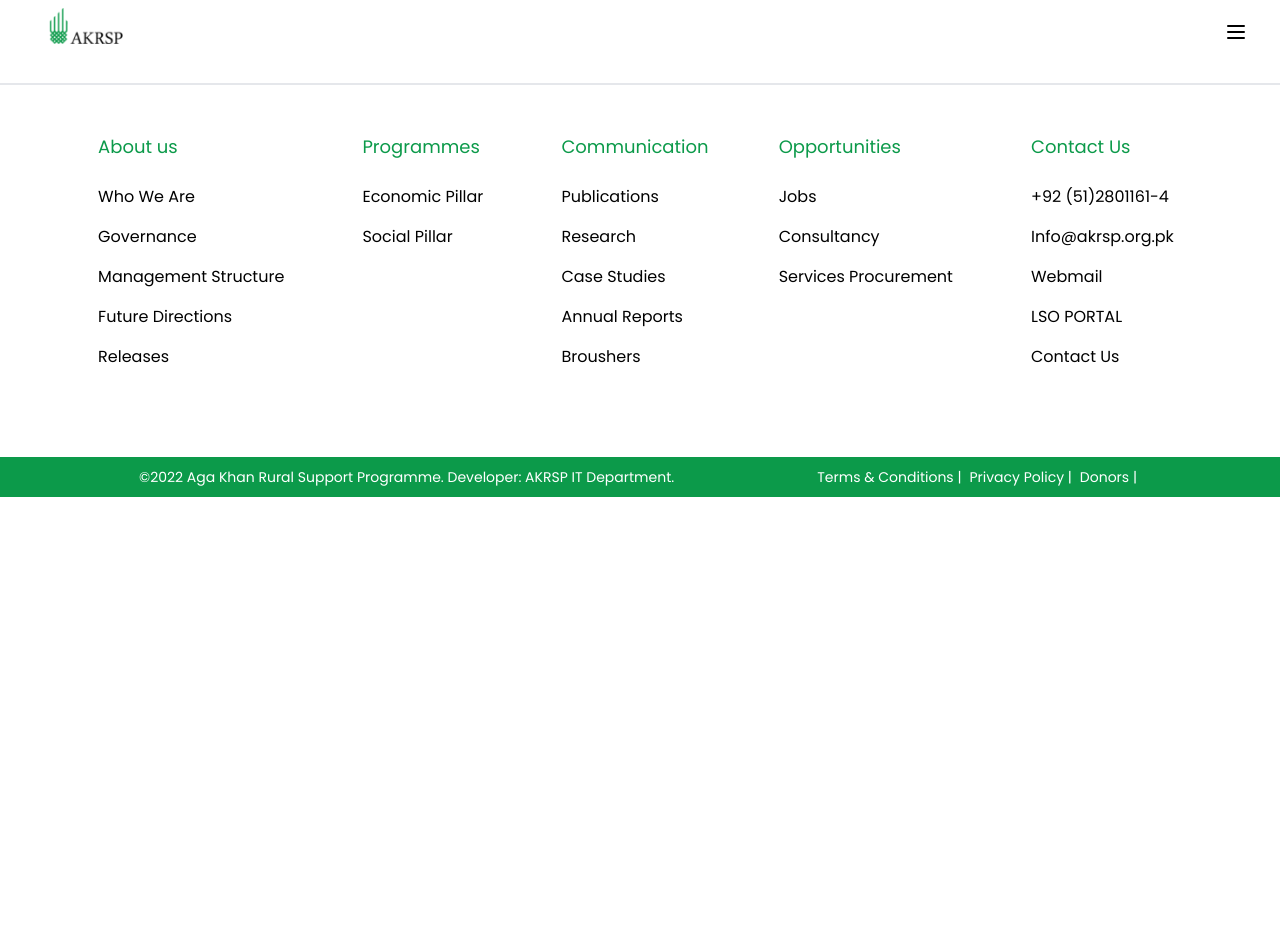
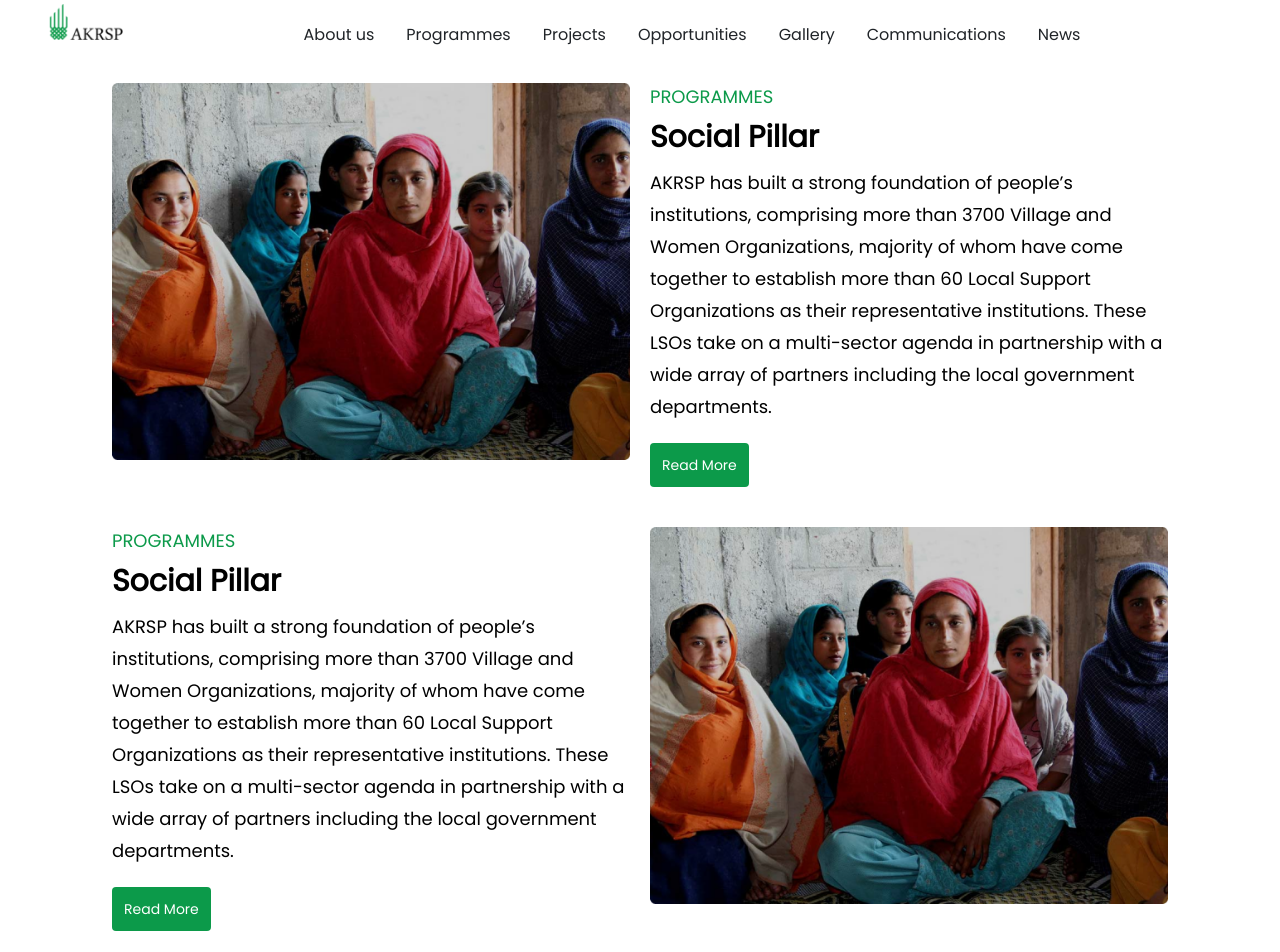
Before and after one commit to AyazAslam101/AKRSP, a Next.js app: page / in a window 1280 px wide. Shown: the top 952 px of the page. Before the commit the page ends 800 px from the top, so only its background shows below. Built offline with nearby package versions, Linux system fonts and the light colour scheme.

Commit message:
work on navbar and footer

```diff
--- a/components/Button.tsx
+++ b/components/Button.tsx
@@ -8,7 +8,7 @@ const Button = (props: {
 }) => {
   const { setOpen, navigation, open } = props;
   return (
-    <div className="overflow-hidden z-100">
+    <div className="lg:hidden">
       <button
         onClick={() => {
           setOpen(true);
@@ -16,9 +16,8 @@ const Button = (props: {
       >
         {props.children}
       </button>
-      <div className="relative -top-8">
       {open && (
-        <div>
+        <div className="relative -top-10 -right-1">
           <button
             onClick={() => {
               setOpen(false);
@@ -29,7 +28,7 @@ const Button = (props: {
           </button>
 
           {navigation.main.map((item: any) => (
-            <div key={item.name} className="px-5 py-2 bg-tertiary">
+            <div key={item.name} className="px-5 py-2 bg-tertiary ">
               <a
                 href={item.href}
                 className="font-medium text-normal text-secondary p-5"
@@ -40,7 +39,6 @@ const Button = (props: {
           ))}
         </div>
       )}
-      </div>
     </div>
   );
 };
--- a/components/Footer/Footer.tsx
+++ b/components/Footer/Footer.tsx
@@ -73,7 +73,7 @@ const navigation = {
 
 const Footer = () => {
   return (
-    <footer className="bg-white border-t-2 mt-8">
+    <footer className="bg-white border-t-2 mt-7">
       <div className="max-w-7xl mx-auto py-10 px-4 overflow-hidden sm:px-6 lg:px-8">
         <div className="flex justify-center justify-evenly">
           {navigation?.links?.map((item, key) => (
@@ -85,11 +85,9 @@ const Footer = () => {
                 {item?.name}
               </a>
               <div className="mt-4">
-                {item?.lists?.map((list,key) => (
-                  <p className="p-2 -ml-2 font-sans font-normal text-medium">
-                    <a href={list?.href}>
-                    {list?.name}
-                    </a>
+                {item?.lists?.map((list, key) => (
+                  <p className="p-2 -ml-2 font-sans font-normal text-md">
+                    <a href={list?.href}>{list?.name}</a>
                   </p>
                 ))}
               </div>
@@ -97,7 +95,7 @@ const Footer = () => {
           ))}
         </div>
       </div>
-      <div className="flex justify-center items-baseline justify-evenly bg-primary h-10 mb-1 mt-8">
+      <div className="flex justify-center items-baseline justify-evenly bg-primary mb-1 mt-8">
         <div>
           <p className="text-center text-sm text-white">
             &copy;{new Date().getFullYear()} Aga Khan Rural Support Programme.
--- /dev/null
+++ b/components/Header/Header.tsx
@@ -0,0 +1,60 @@
+import React from "react";
+import People from "../../public/people.png";
+import Image from "next/image";
+import Layout from "../Layout";
+const Header = () => {
+  return (
+    <>
+      <Layout>
+        <div>
+          <div className="grid grid-cols-2 gap-5">
+            <div>
+              <Image src={People} alt="alt" />
+            </div>
+            <div>
+              <h1 className="text-primary text-lg">PROGRAMMES</h1>
+              <p className="text-3xl font-semibold	mt-2">Social Pillar</p>
+              <p className="text-lg  mt-3 leading-8">
+                AKRSP has built a strong foundation of people’s institutions,
+                comprising more than 3700 Village and Women Organizations,
+                majority of whom have come together to establish more than 60
+                Local Support Organizations as their representative
+                institutions. These LSOs take on a multi-sector agenda in
+                partnership with a wide array of partners including the local
+                government departments.
+              </p>
+              <button className="mt-5 bg-primary px-3 py-3 rounded text-white text-sm">
+                Read More
+              </button>
+            </div>
+          </div>
+          <div className="grid grid-cols-2 gap-5 mt-10">
+            <div>
+              <h1 className="text-primary text-lg">PROGRAMMES</h1>
+              <p className="text-3xl font-semibold mt-2 textback">
+                Social Pillar
+              </p>
+              <p className="text-lg mt-3 leading-8">
+                AKRSP has built a strong foundation of people’s institutions,
+                comprising more than 3700 Village and Women Organizations,
+                majority of whom have come together to establish more than 60
+                Local Support Organizations as their representative
+                institutions. These LSOs take on a multi-sector agenda in
+                partnership with a wide array of partners including the local
+                government departments.
+              </p>
+              <button className="mt-5 bg-primary px-3 py-3 rounded text-white text-sm">
+                Read More
+              </button>
+            </div>
+            <div>
+              <Image src={People} alt="alt" className="bg-repeat" />
+            </div>
+          </div>
+        </div>
+      </Layout>
+    </>
+  );
+};
+
+export default Header;
--- a/components/Layout.tsx
+++ b/components/Layout.tsx
@@ -2,11 +2,11 @@ import React from "react";
 import Footer from "./Footer/Footer";
 import Navbar from "./Navbar/Navbar";
 
-const Layout = (props: { children: any}) => {
+const Layout = (props: { children: any }) => {
   return (
     <div>
       <Navbar />
-      {props.children}
+      <div className="m-8 ml-28 mr-28">{props.children}</div>
       <Footer />
     </div>
   );
--- a/components/Navbar/Navbar.tsx
+++ b/components/Navbar/Navbar.tsx
@@ -15,10 +15,10 @@ const navigation = {
 };
 
 const Navbar = () => {
-  const [open, setOpen] = useState(false);
+  const [open, setOpen] = useState(true);
   return (
     <>
-      <div className="mx-auto sm:px-4 lg:px-8 m-2">
+      <div className="mx-auto sm:px-4 lg:px-8 m-1">
         <div className="flex-shrink-0 flex justify-center items-baseline justify-between ">
           <div className="px-2 ml-2">
             <a href="/">
@@ -30,11 +30,12 @@ const Navbar = () => {
               />
             </a>
           </div>
-          <div className="flex hidden">
+          <div className="lg:block lg:block hidden">
+            <div className="flex">
               {navigation.main.map((item) => (
-              <div key={item.name} className="px-2 py-2">
+                <div key={item.name} className="px-2 md:px-1 py-2 md:py-1">
                   <a
-                  href={item.href}
+                    // href={item.href}
                     className="font-medium text-normal text-secondary p-3"
                   >
                     {item.name}
@@ -42,11 +43,13 @@ const Navbar = () => {
                 </div>
               ))}
             </div>
+          </div>
+          <div className="absoulte shrink  top-2 right-0">
             <Button setOpen={setOpen} open={open} navigation={navigation}>
               <svg
-              height="24"
+                height="26"
                 viewBox="0 0 24 24"
-              width="24"
+                width="26"
                 xmlns="http://www.w3.org/2000/svg"
               >
                 <path
@@ -57,6 +60,7 @@ const Navbar = () => {
             </Button>
           </div>
         </div>
+      </div>
     </>
   );
 };
--- a/pages/index.tsx
+++ b/pages/index.tsx
@@ -3,12 +3,13 @@ import Layout from '../components/Layout'
 import  '../styles/Home.module.css'
 import Image from 'next/image'
 import Rectangle from "../public/rectangle.png";
+import Header from '../components/Header/Header';
 
 
 export default function Home() {
   return (
-    <Layout>
-
-    </Layout>
+    // <Layout>
+    // </Layout>
+    <Header></Header>
   )
 }
--- a/tailwind.config.js
+++ b/tailwind.config.js
@@ -7,14 +7,22 @@ module.exports = {
     "./components/**/*.{js,ts,jsx,tsx}",
   ],
   theme: {
+    screens: {
+      sm: "480px",
+      md: "768px",
+      lg: "976px",
+      xl: "1440px",
+      ...defaultTheme.screens
+    },
     extend: {
       fontFamily: {
-        sans: ['Poppins', ...defaultTheme.fontFamily.sans],
+        sans: ["Poppins", ...defaultTheme.fontFamily.sans],
       },
       colors: {
         primary: "#0C9A4A",
         secondary: "#202428",
-        tertiary :"#F5F5F5"
+        tertiary: "#F5F5F5",
+        fblack:"#07080C"
       },
     },
   },
```
Also changed, not shown: public/people.png (added). Lines whose indentation alone changed are shown as unchanged.
